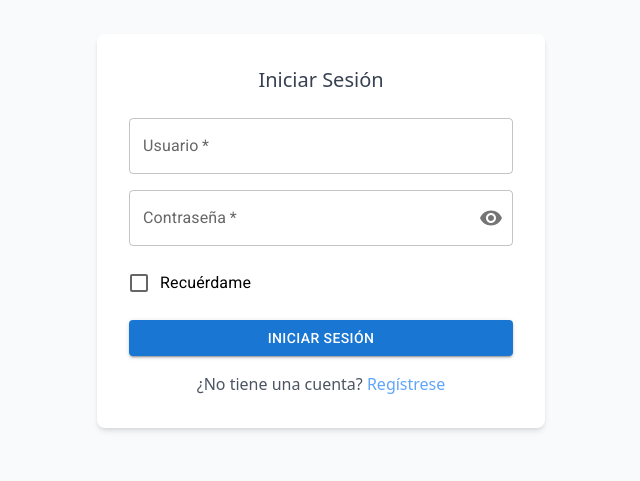
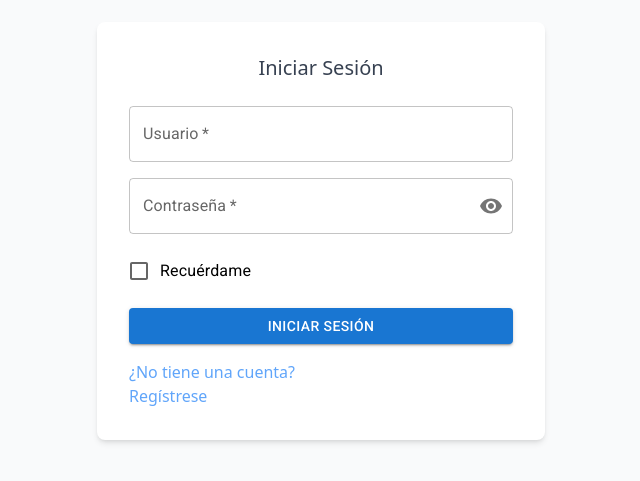
Before and after one commit to RbroH99/mantenimiento-clientes-react, a React (Create React App) app: page /login in a window 1280 px wide. Shown: the part 169-650 px from the top of the page, without its empty margins (319-959 px from the left). Built offline with nearby package versions, Linux system fonts and the light colour scheme.

Commit message:
Navigate from login to render to avoid re-renders

```diff
--- a/src/components/UserAuthForm/UserAuthForm.tsx
+++ b/src/components/UserAuthForm/UserAuthForm.tsx
@@ -9,11 +9,13 @@ import {
 import { Visibility, VisibilityOff } from "@mui/icons-material";
 import { useState } from "react";
 import { useLoginFormContext } from "../../context/LoginFormContext";
+import { useNavigate } from "react-router-dom";
 
 const UserAuthForm = () => {
   const [showPassword, setShowPassword] = useState(false);
   const { loading, formData, handleChange, handleSubmit } =
     useLoginFormContext();
+  const navigate = useNavigate();
 
   return (
     <form className="mt-8 space-y-4" onSubmit={handleSubmit}>
@@ -75,9 +77,15 @@ const UserAuthForm = () => {
         INICIAR SESIÓN
       </Button>
 
-      <div className="text-center mt-4">
-        <span className="text-gray-600">¿No tiene una cuenta? </span>
-        <a href="/register" className="text-blue-400 hover:text-blue-600">
+      <div className="mt-4">
+        <a
+          onClick={(e) => {
+            e.preventDefault();
+            navigate("/register");
+          }}
+          className="flex flex-col text-blue-400 hover:text-blue-600 hover:cursor-pointer"
+        >
+          <span>¿No tiene una cuenta? </span>
           Regístrese
         </a>
       </div>
```
